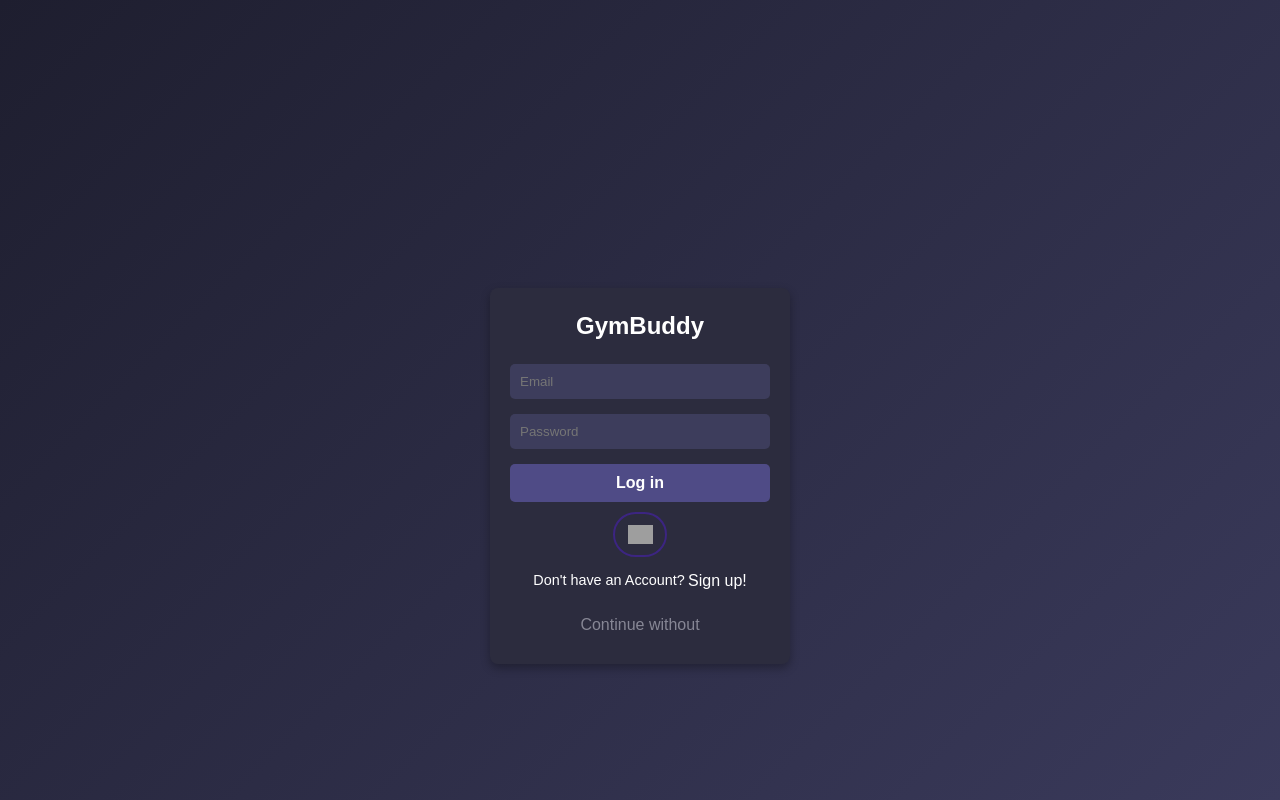
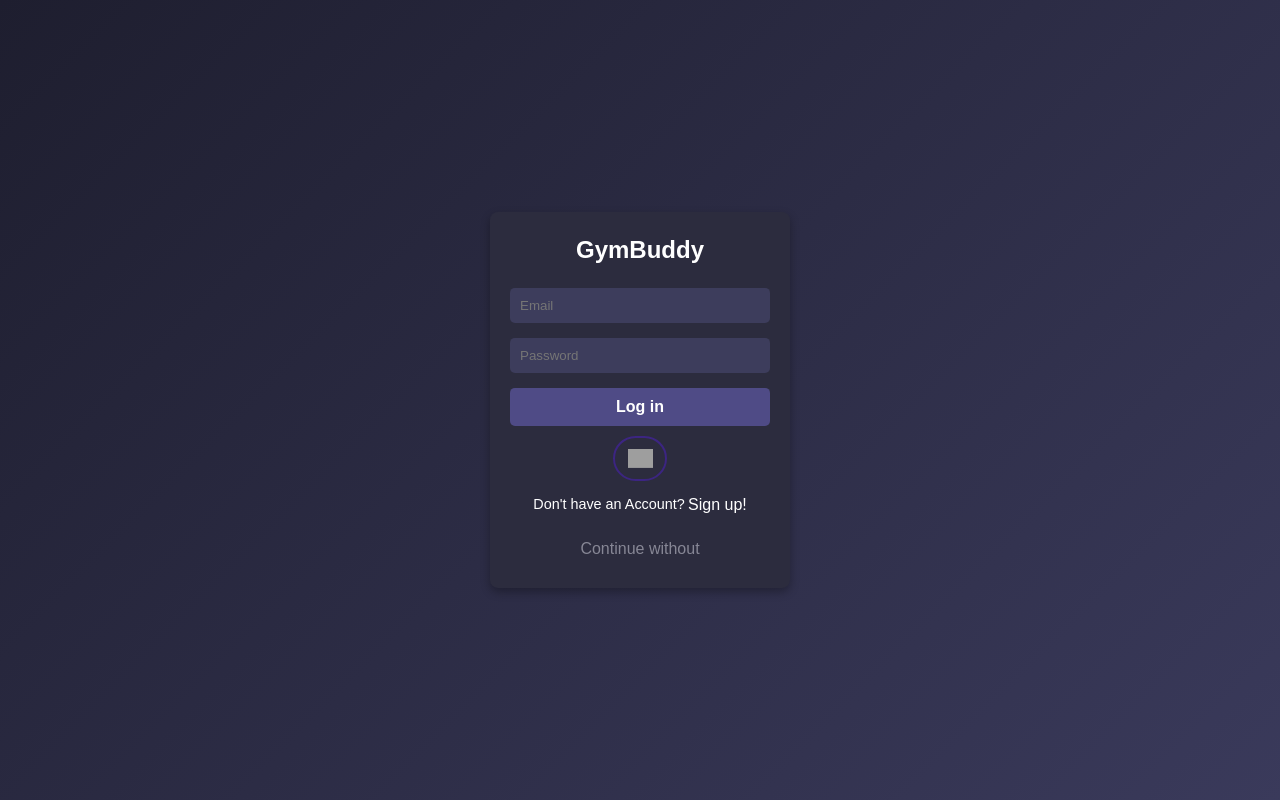
Before and after one commit to Nino-Ursic/GymBuddy, a React (Vite) app in the folder gymBuddy/: page / in a window 1280 px wide. Built offline with nearby package versions, Linux system fonts and the light colour scheme; no server answers; grey boxes are pictures that could not be loaded.

Commit message:
Update auth.jsx and home.css

```diff
--- a/gymBuddy/src/App.css
+++ b/gymBuddy/src/App.css
@@ -2,7 +2,7 @@
   width: 100%;
   height: 100vh;
   margin: 0;
-  padding: 0;
+  padding: 0px;
   text-align: center;
   display: flex;
   flex-direction: column;
--- a/gymBuddy/src/components/auth.css
+++ b/gymBuddy/src/components/auth.css
@@ -17,10 +17,12 @@ body {
   box-shadow: 0px 4px 10px rgba(0, 0, 0, 0.3);
   width: 300px;
   text-align: center;
-  align-self: center;
-  margin-top: 18rem;
+
+  position: absolute;
+  top: 50%;
+  left: 50%;
+  transform: translate(-50%, -50%);
 }
-
 /* Container for the text and button */
 .register-btn-container {
   display: flex;
```
